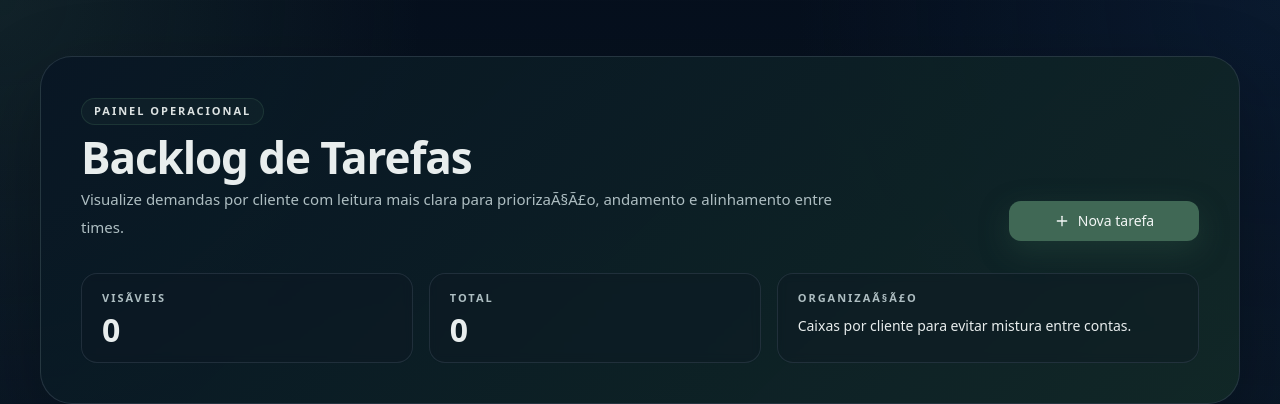
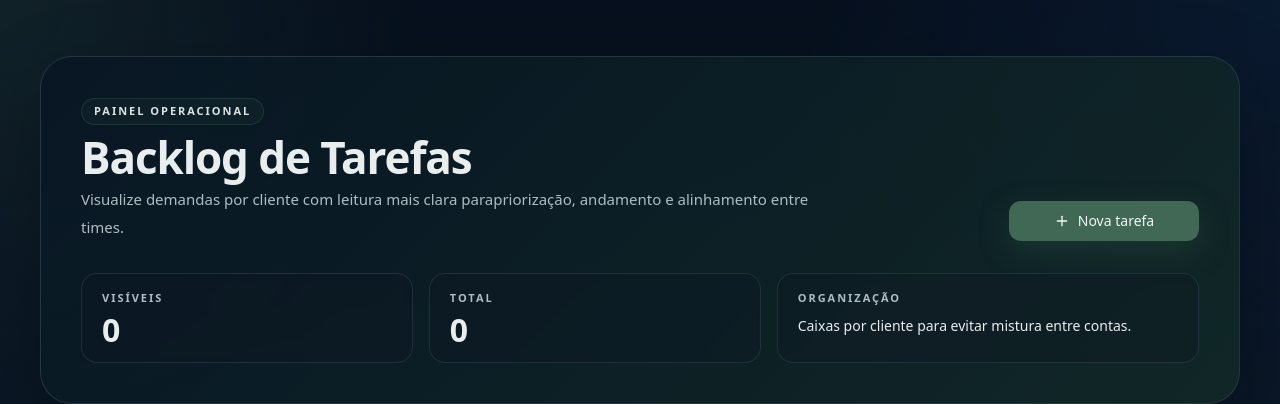
Before and after one commit to PietroNozella/Dashboard-Backlog, a Next.js app: page / in a window 1280 px wide. Shown: the top 404 px of the page. Built offline with nearby package versions, Linux system fonts and the light colour scheme; no server answers; the database is empty.

Commit message:
Fix pagination text encoding

```diff
--- a/app/components/TasksDashboard.tsx
+++ b/app/components/TasksDashboard.tsx
@@ -163,7 +163,7 @@ export function TasksDashboard({ initialTasks }: TasksDashboardProps) {
               </h1>
               <p className="mt-2 max-w-3xl text-sm leading-6 text-muted-foreground xl:text-[15px] xl:leading-7">
                 Visualize demandas por cliente com leitura mais clara para
-                priorizaÃ§Ã£o, andamento e alinhamento entre times.
+                {"prioriza\u00e7\u00e3o, andamento e alinhamento entre times."}
               </p>
             </div>
           </div>
@@ -180,7 +180,7 @@ export function TasksDashboard({ initialTasks }: TasksDashboardProps) {
         <div className="mt-8 grid gap-3 lg:grid-cols-[minmax(0,1.1fr)_minmax(0,1.1fr)_minmax(0,1.4fr)] xl:gap-4">
           <div className="rounded-2xl border border-border/60 bg-background/35 px-4 py-4 backdrop-blur-sm xl:px-5">
             <p className="text-[11px] font-semibold uppercase tracking-[0.18em] text-muted-foreground">
-              VisÃ­veis
+              {"Vis\u00edveis"}
             </p>
             <p className="mt-2 text-2xl font-semibold text-foreground xl:text-[2rem]">
               {visibleTasks.length}
@@ -198,7 +198,7 @@ export function TasksDashboard({ initialTasks }: TasksDashboardProps) {
 
           <div className="rounded-2xl border border-border/60 bg-background/35 px-4 py-4 backdrop-blur-sm xl:px-5">
             <p className="text-[11px] font-semibold uppercase tracking-[0.18em] text-muted-foreground">
-              OrganizaÃ§Ã£o
+              {"Organiza\u00e7\u00e3o"}
             </p>
             <p className="mt-2 max-w-xl text-sm leading-6 text-foreground">
               Caixas por cliente para evitar mistura entre contas.
@@ -290,7 +290,7 @@ export function TasksDashboard({ initialTasks }: TasksDashboardProps) {
                       </Button>
 
                       <span className="rounded-full border border-border/70 bg-background/60 px-3 py-1 text-xs text-muted-foreground">
-                        PÃ¡gina {currentPage} de {totalPages}
+                        {"P\u00e1gina "}{currentPage} de {totalPages}
                       </span>
 
                       <Button
@@ -302,7 +302,7 @@ export function TasksDashboard({ initialTasks }: TasksDashboardProps) {
                         }
                         disabled={currentPage === totalPages}
                       >
-                        PrÃ³xima
+                        {"Pr\u00f3xima"}
                         <ChevronRight className="ml-1 h-4 w-4" />
                       </Button>
                     </div>
```
